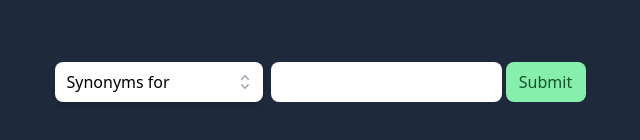
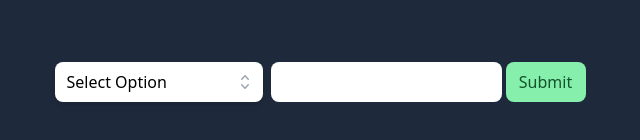
Before and after one commit to melonbred/type-ahead-project, a React (Vite) app: page / in a window 1280 px wide. Shown: the part 310-450 px from the top of the page, without its empty margins (320-960 px from the left). Built offline with nearby package versions, Linux system fonts and the light colour scheme.

Commit message:
Update App.tsx
set default useState for list box

```diff
--- a/src/App.tsx
+++ b/src/App.tsx
@@ -23,7 +23,11 @@ function App() {
   const [isLoading, setIsLoading] = useState(false);
   const [buttonPressed, setButtonPressed] = useState(false);
 
-  const [selectedModifier, setSelectedModifier] = useState(modifier[1]);
+  const [selectedModifier, setSelectedModifier] = useState({
+    id: 0,
+    name: "Select Option",
+    code: "default",
+  });
   console.log(selectedModifier);
   const code = selectedModifier.code;
   console.log(`the mod code is ${code}`);
@@ -80,7 +84,7 @@ function App() {
                   leaveFrom="opacity-100"
                   leaveTo="opacity-0"
                 >
-                  <Listbox.Options className="absolute mt-1 max-h-60 w-full overflow-auto rounded-md bg-white py-1 text-base shadow-lg ring-1 ring-black ring-opacity-5 focus:outline-none">
+                  <Listbox.Options className="absolute mt-1 max-h-60 w-full overflow-auto rounded-md bg-white py-1 text-base shadow-lg ring-1 ring-black ring-opacity-5 focus:outline-none z-10">
                     {modifier.map((modifier, modifierIdx) => (
                       <Listbox.Option
                         key={modifierIdx}
@@ -103,7 +107,7 @@ function App() {
                               {modifier.name}
                             </span>
                             {selected ? (
-                              <span className="absolute inset-y-0 left-0 flex items-center pl-3 text-amber-600">
+                              <span className="absolute inset-y-0 left-0 flex items-center pl-3 text-green-300">
                                 <CheckIcon
                                   className="h-5 w-5"
                                   aria-hidden="true"
@@ -149,7 +153,7 @@ function App() {
                   {data.map((synonym) => {
                     return (
                       <li
-                        key={synonym.score}
+                        key={synonym.word}
                         onClick={() => onListClick(synonym.word)}
                       >
                         {" "}
```
